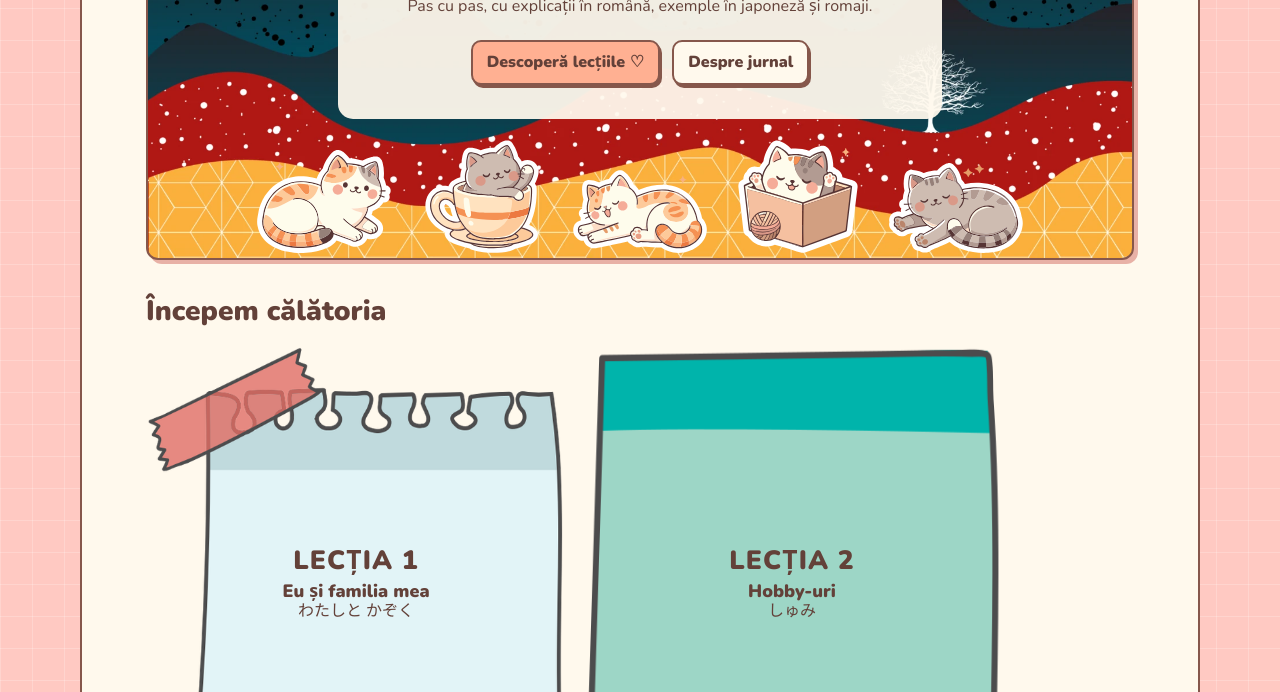
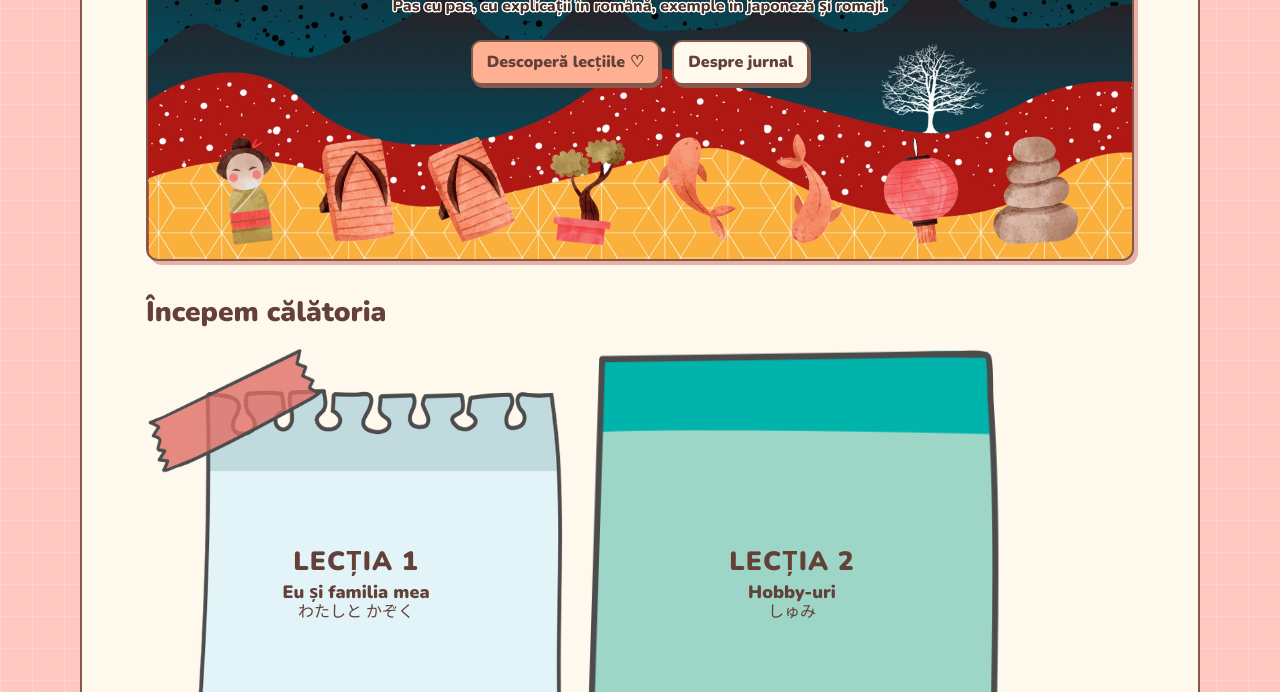
Before and after one commit to invat-singura-nihongo/invat-singura-nihongo.github.io, a plain HTML site: page index.html in a window 1280 px wide. Shown: the part 408-1100 px from the top of the page. Drawn offline with nearby package versions, Linux system fonts and the light colour scheme.

Commit message:
Use Japanese illustrations and outlined welcome text

```diff
--- a/index.html
+++ b/index.html
@@ -6,7 +6,7 @@
   <title>Învăț singură nihongo 🌸</title>
   <link rel="preconnect" href="https://fonts.googleapis.com">
   <link href="https://fonts.googleapis.com/css2?family=Nunito:wght@400;600;700;800;900&amp;display=swap" rel="stylesheet">
-  <link rel="stylesheet" href="style.css?v=stationery">
+  <link rel="stylesheet" href="style.css?v=japan-illustrations">
 </head>
 <body><div class="shell">
 <header class="subpage-header"><a class="brand" href="index.html">Învăț singură nihongo</a><nav aria-label="Meniu principal"><a href="index.html#lectii">Lecții</a><a href="index.html#practica">Practică</a><a href="index.html#despre">Despre</a></nav></header>
@@ -19,7 +19,16 @@
     <a class="btn" href="#lectii">Descoperă lecțiile ♡</a>
     <a class="btn secondary" href="#despre">Despre jurnal</a>
   </div>
-  <div class="cats" aria-hidden="true"><img src="assets/calico.svg" alt=""><img src="assets/cat-in-teacup.svg" alt=""><img src="assets/orange-cat-stretching.svg" alt=""><img src="assets/cat-in-box.svg" alt=""><img src="assets/gray-sleeping-cat.svg" alt=""></div>
+  <div class="japan-illustrations">
+    <img src="assets/japan-kokeshi.webp" alt="Păpușă japoneză">
+    <img src="assets/japan-geta-1.webp" alt="Sandale Geta 1">
+    <img src="assets/japan-geta-2.webp" alt="Sandale Geta 2">
+    <img src="assets/japan-bonsai.webp" alt="Bonsai">
+    <img src="assets/japan-koi-1.webp" alt="Pește Koi 1">
+    <img src="assets/japan-koi-2.webp" alt="Pește Koi 2">
+    <img src="assets/japan-lantern.webp" alt="Lampion japonez">
+    <img src="assets/japan-zen-stones.webp" alt="Pietre Zen">
+  </div>
 </section>
 <section id="lectii"><h2>Începem călătoria</h2><ol class="lesson-list">
 <li><a class="lesson-link" href="lectia-1.html"><span class="lesson-label"><span class="lesson-number">Lecția 1</span><span class="lesson-title">Eu și familia mea</span><span lang="ja">わたしと かぞく</span></span></a></li>
--- a/style.css
+++ b/style.css
@@ -54,15 +54,47 @@ section + section { margin-top: 34px; }
   max-width: calc(100% - 24px);
   margin: clamp(14px, 4vw, 42px) auto 8px;
   padding: clamp(12px, 3vw, 30px);
-  border-radius: 15px;
-  background: #fff9edf0;
+  background: transparent;
 }
+.welcome .tag, .welcome h1, .welcome p {
+  color: #493025;
+  paint-order: stroke fill;
+  -webkit-text-stroke: 2.5px #fff;
+  text-shadow: 1px 1px #fff, -1px 1px #fff, 1px -1px #fff, -1px -1px #fff;
+}
+.welcome h1 { -webkit-text-stroke-width: 4px; }
+.welcome p { font-weight: 800; }
 .tag, .lesson-number { font-weight: 900; letter-spacing: .04em; }
 .tag { font-size: .81rem; }
 .btn { display: inline-block; padding: 8px 14px; border: 2px solid var(--outline); border-radius: 10px; margin: 4px; box-shadow: 2px 3px var(--outline); background: var(--peach); text-decoration: none; font-weight: 900; }
 .btn.secondary { background: var(--paper); }
-.cats { display: flex; align-items: end; justify-content: center; gap: clamp(3px, 2vw, 22px); padding: 12px 10px 4px; }
-.cats img { display: block; width: min(17%, 136px); height: clamp(40px, 13vw, 115px); object-fit: contain; object-position: bottom; }
+.japan-illustrations {
+  display: grid;
+  grid-template-columns: repeat(8, minmax(0, 1fr));
+  align-items: end;
+  gap: clamp(5px, 1.2vw, 14px);
+  max-width: 940px;
+  margin-inline: auto;
+  padding: 10px clamp(12px, 3vw, 28px) 16px;
+}
+.japan-illustrations img {
+  display: block;
+  width: 100%;
+  height: clamp(55px, 9vw, 106px);
+  object-fit: contain;
+  transform: rotate(var(--tilt));
+}
+.japan-illustrations img:nth-child(odd) { --tilt: -7deg; }
+.japan-illustrations img:nth-child(even) { --tilt: 6deg; }
+.japan-illustrations img:nth-child(3n) { --tilt: 10deg; }
+.japan-illustrations img:last-child { --tilt: -4deg; }
+@media (max-width: 600px) {
+  .japan-illustrations {
+    grid-template-columns: repeat(4, minmax(0, 1fr));
+    max-width: 410px;
+    row-gap: 12px;
+  }
+}
 .lesson-list, .practice-list { display: grid; gap: 12px; margin: 0; padding: 0; list-style: none; }
 .practice-link {
   display: flex;
```
Also changed, not shown: assets/japan-bonsai.webp (added), assets/japan-geta-1.webp (added), assets/japan-geta-2.webp (added), assets/japan-koi-1.webp (added), assets/japan-koi-2.webp (added), assets/japan-kokeshi.webp (added), assets/japan-lantern.webp (added), assets/japan-zen-stones.webp (added).
